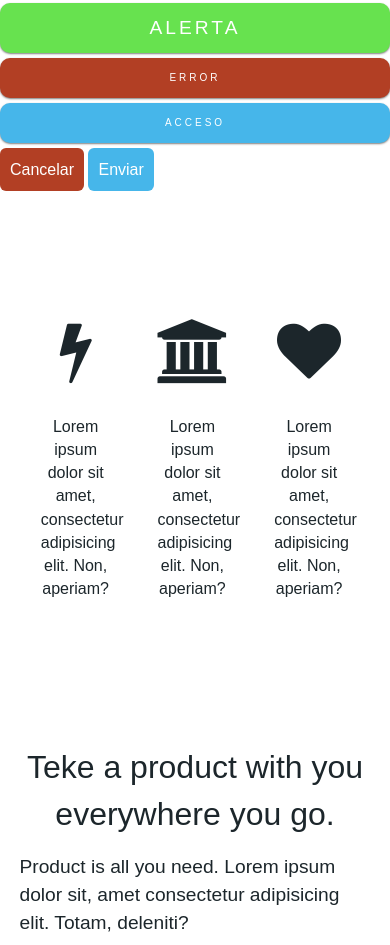
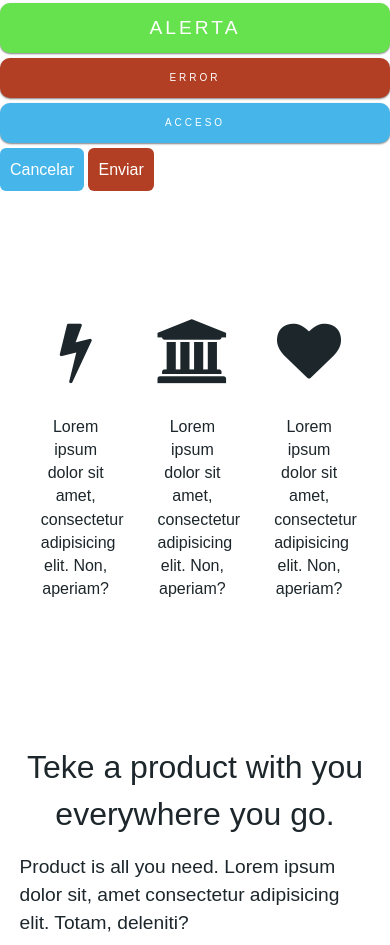
Before and after one commit to kleyla/sass-basic, a plain HTML site: page index.html in a window 390 px wide. Shown: the part 1347-2292 px from the top of the page. Drawn offline with nearby package versions, Linux system fonts and the light colour scheme.

Commit message:
media queries

```diff
--- a/assets/scss/styles.scss
+++ b/assets/scss/styles.scss
@@ -316,8 +316,17 @@ $color-acceso: #46b6ea;
 .cancelar {
   @extend %button;
   background: $color-error;
+  @media (max-width: 900px) {
+    background: $color-acceso;
+  }
 }
+
+$smartphone: "(max-width: 480px)";
 .enviar {
   @extend %button;
   background: $color-acceso;
+
+  @media #{$smartphone} {
+    background: $color-error;
+  }
 }
```
Also changed, not shown: index.html (+5 -5 lines), assets/css/styles.css, 2 other files.
